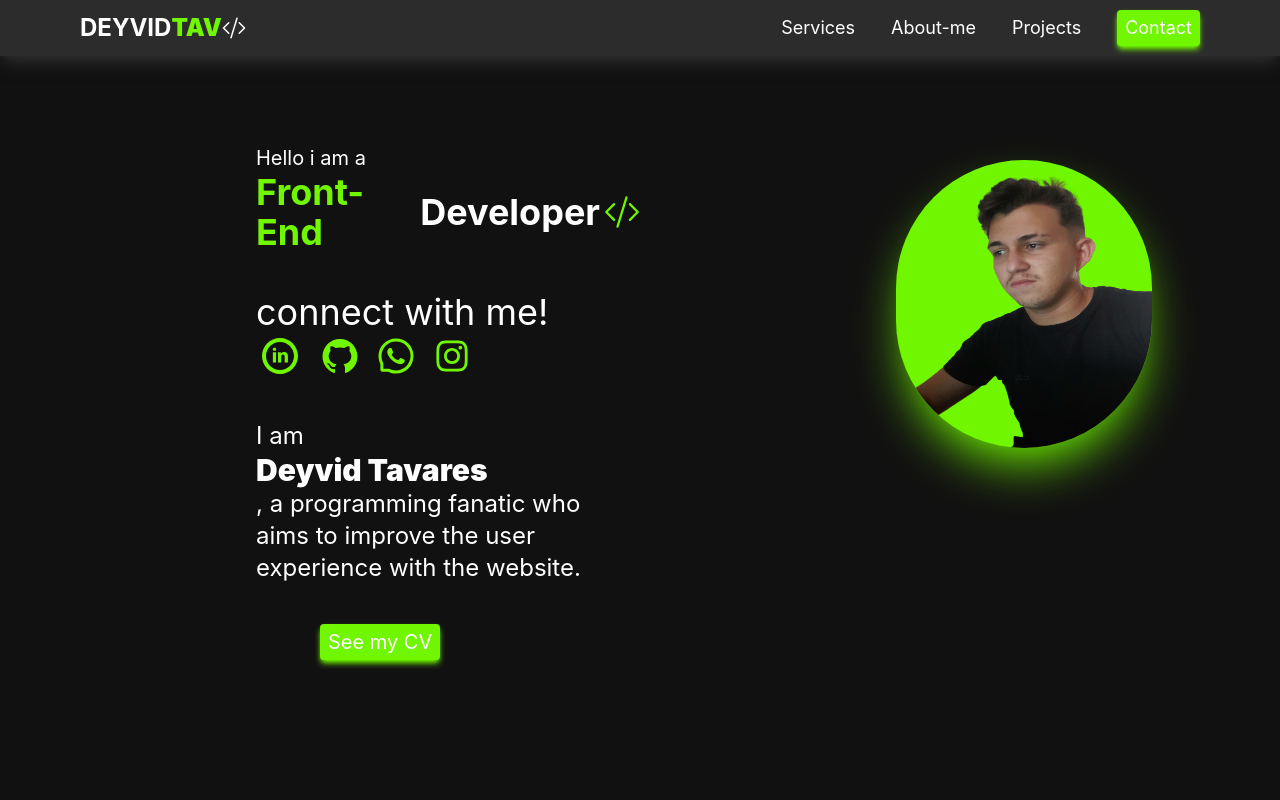
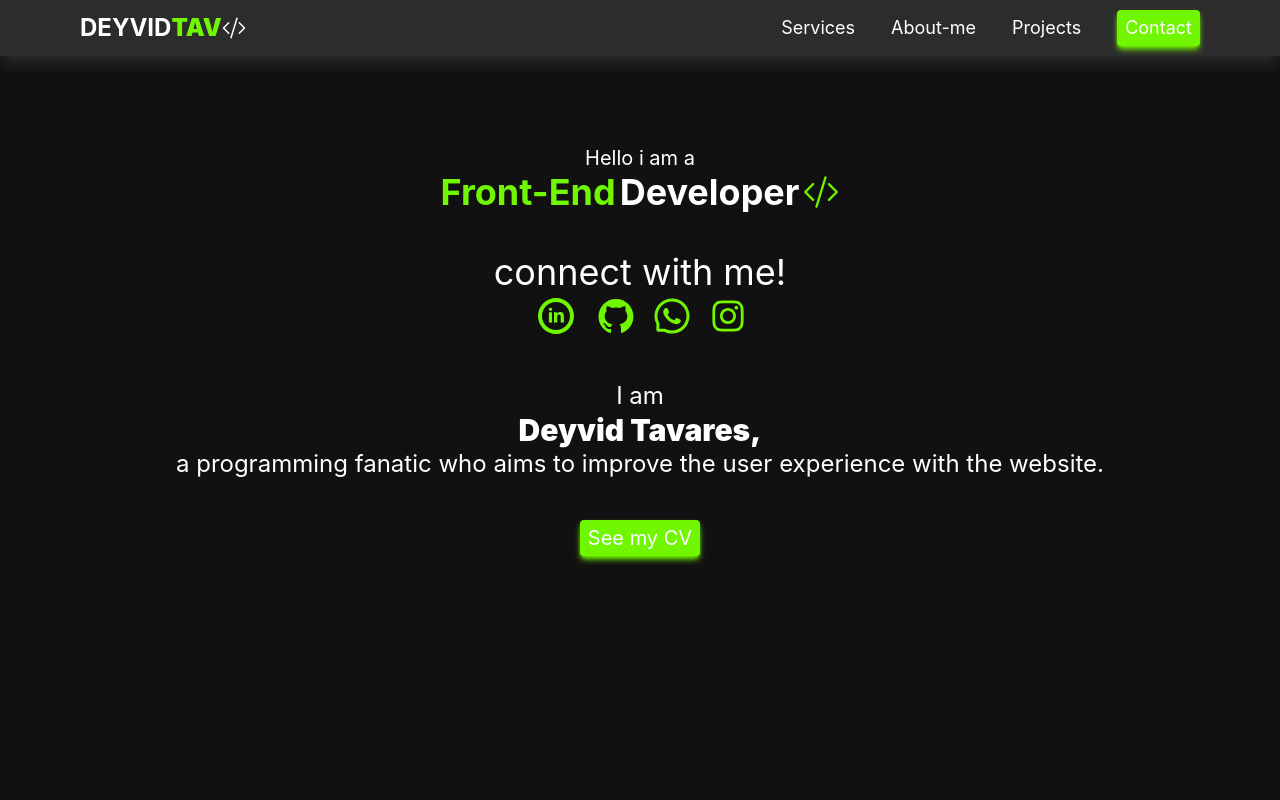
Before and after one commit to DevDeyvidTav/new-portfolio, a Next.js app: page / in a window 1280 px wide. Shown: the top 800 px of the page. Built offline with nearby package versions, Linux system fonts and the light colour scheme.

Commit message:
editing home

```diff
--- a/src/components/About-me.tsx
+++ b/src/components/About-me.tsx
@@ -66,14 +66,14 @@ export function AboutMe() {
                     onClick={() => setSkillText("Node.js is an open source, cross-platform software, based on Google's V8 interpreter, that allows the execution of JavaScript code outside of a web browser.")}
                     className="w-12 cursor-pointer h-12 text-white hover:shadow-2xl hover:bg-[#70F700] hover:duration-300 rounded-md hover:shadow-[#70F700] " />
                 <div className={`${skillText === "" ? "translate-y-[32rem]" : "translate-y-0"} duration-500 fixed shadow-2xl shadow-[#70F700] text-white w-[70%] h-full mx-10 md:mx-40 bg-black rounded-xl`}>
-                    <p
+                    <div
                         className="w-full flex justify-end border-b  border-zinc-400">
                         <p
                             className="pr-2 cursor-pointer"
                             onClick={() => setSkillText("")}
                         >x
                         </p>
-                    </p>
+                    </div>
                     <p
                         className="px-2">
                         {skillText}
--- a/src/components/HeaderMob.tsx
+++ b/src/components/HeaderMob.tsx
@@ -8,7 +8,7 @@ export function HeaderMob() {
             className={`${openDrawer ? "translate-x-0" : "-translate-x-full"} duration-500 fixed flex z-50 w-full h-full`}>
             <div
                 className="bg-[#2c2c2c] flex flex-col  w-3/4 h-full">
-                <p
+                <div
                     className="w-full h-14 border-b-2 pt-10 border-zinc-400 text-white text-5xl flex pb-40 pl-8">
                     Let is build something together.
                     <p
@@ -16,7 +16,7 @@ export function HeaderMob() {
                         className="pr-8">
                         x
                     </p>
-                </p>
+                </div>
 
 
                 <ul className="flex gap-20 mt-20 flex-col text-white text-5xl items-center  ">
--- a/src/components/Home.tsx
+++ b/src/components/Home.tsx
@@ -1,40 +1,37 @@
-import {BsCodeSlash} from "react-icons/bs"
-import {TiSocialLinkedinCircular} from "react-icons/ti"
-import {AiFillGithub, AiOutlineWhatsApp, AiOutlineInstagram} from "react-icons/ai"
+import { BsCodeSlash } from "react-icons/bs"
+import { TiSocialLinkedinCircular } from "react-icons/ti"
+import { AiFillGithub, AiOutlineWhatsApp, AiOutlineInstagram } from "react-icons/ai"
 import { useEffect } from "react"
 import Aos from "aos"
 import 'aos/dist/aos.css'
 import { LazyLoadImage } from "react-lazy-load-image-component";
 
-export function HomeComponent(){
+export function HomeComponent() {
     useEffect(() => {
-        Aos.init({duration: 2000, easing:"ease-out"})
+        Aos.init({ duration: 2000, easing: "ease-out" })
     })
 
     return (
-        <div id="#" className="text-white text-3xl lg:text-xl justify-center lg:justify-start items-center  lg:items-start flex w-full md:w-screen lg:flex-row flex-col-reverse md:h-screen md:max-w-full overflow-hidden">
-            <div data-aos="fade-right" className="textLeft flex flex-col lg:items-start items-center w-[70%] lg:w-[50%] lg:pl-64 pt-20 lg:pt-36">
+        <div id="#" className="text-white text-3xl lg:text-xl justify-center lg:justify-start  items-center  lg:items-start flex w-full md:w-screen lg:flex-row flex-col-reverse md:h-screen md:max-w-full overflow-hidden">
+            <div data-aos="fade-right" className="text lg:my-0 lg:w-full my-96 flex flex-col lg:items-center items-center w-[70%]  pt-20 lg:pt-36">
                 <p>
                     Hello i am a
                 </p>
                 <p className="flex gap-1 items-center text-4xl font-bold">
                     <span className="text-[#70F700] ">Front-End</span>
-                      Developer
-                      <span className="text-[#70F700] font-black">< BsCodeSlash/></span>
+                    Developer
+                    <span className="text-[#70F700] font-black">< BsCodeSlash /></span>
                 </p>
                 <p className="pt-10 text-4xl">connect with me! </p>
                 <div className="flex gap-4 items-center ">
-                <a href="https://www.linkedin.com/in/deyvid-tavares-37918b236/" ><TiSocialLinkedinCircular className="w-12 hover:w-15 hover:h-15 hover:duration-300 h-12 text-[#70F700]"/></a>
-                <a href="https://github.com/DevDeyvidTav" ><AiFillGithub className="w-10 hover:w-11 hover:h-11 hover:duration-300 text-[#70F700] h-10"/></a>
-                <a href="https://wa.me/5581997210434" ><AiOutlineWhatsApp className="w-10 hover:w-11 hover:h-11 hover:duration-300 text-[#70F700] h-10"/></a>
-                <a href="https://www.instagram.com/deyvid_tavar/" ><AiOutlineInstagram className="w-10 hover:w-11 hover:h-11 hover:duration-300 text-[#70F700] h-10"/></a>
+                    <a href="https://www.linkedin.com/in/deyvid-tavares-37918b236/" ><TiSocialLinkedinCircular className="w-12 hover:w-15 hover:h-15 hover:duration-300 h-12 text-[#70F700]" /></a>
+                    <a href="https://github.com/DevDeyvidTav" ><AiFillGithub className="w-10 hover:w-11 hover:h-11 hover:duration-300 text-[#70F700] h-10" /></a>
+                    <a href="https://wa.me/5581997210434" ><AiOutlineWhatsApp className="w-10 hover:w-11 hover:h-11 hover:duration-300 text-[#70F700] h-10" /></a>
+                    <a href="https://www.instagram.com/deyvid_tavar/" ><AiOutlineInstagram className="w-10 hover:w-11 hover:h-11 hover:duration-300 text-[#70F700] h-10" /></a>
                 </div>
-                <p className="pt-10 text-center w-full flex justify-center flex-col lg:justify-start lg:text-start lg:text-2xl text-3xl">I am <span className="font-black lg:text-3xl text-4xl">Deyvid Tavares</span>, a programming fanatic who aims to improve the user experience with the website.</p>
+                <p className="pt-10 text-center w-full flex justify-center flex-col lg:justify-start lg:text-center lg:text-2xl text-3xl">I am <span className="font-black lg:text-3xl text-4xl">Deyvid Tavares,</span> a programming fanatic who aims to improve the user experience with the website.</p>
                 <a href="https://drive.google.com/drive/u/0/folders/1Mk_ZA8aQG_zk7vD1AD3VtV-9DBmO899I"><button className=" bg-[#70F700] shadow-md md:mb-20 shadow-[#70F700] lg:px-2 lg:py-1 rounded text-3xl lg:text-xl py-2 px-3 mb-10 lg:mb-0 lg:mx-16 mt-10">See my CV</button></a>
 
-            </div>
-            <div data-aos="fade-left" className="textRigh w-[30%] lg:w-[40%] pt-10 lg:pl-64 lg:pt-40">
-                <LazyLoadImage width={1000} height={1000} className="lg:w-64 w-full mt-20 lg:mt-0 bg-[#70F700] shadow-2xl shadow-[#70F700] h-56 lg:h-72 rounded-full " src="/Deyvid.png" alt="" />
             </div>
         </div>
     )
```
Also changed, not shown: public/pizza.png (added). Lines whose indentation alone changed are shown as unchanged.
